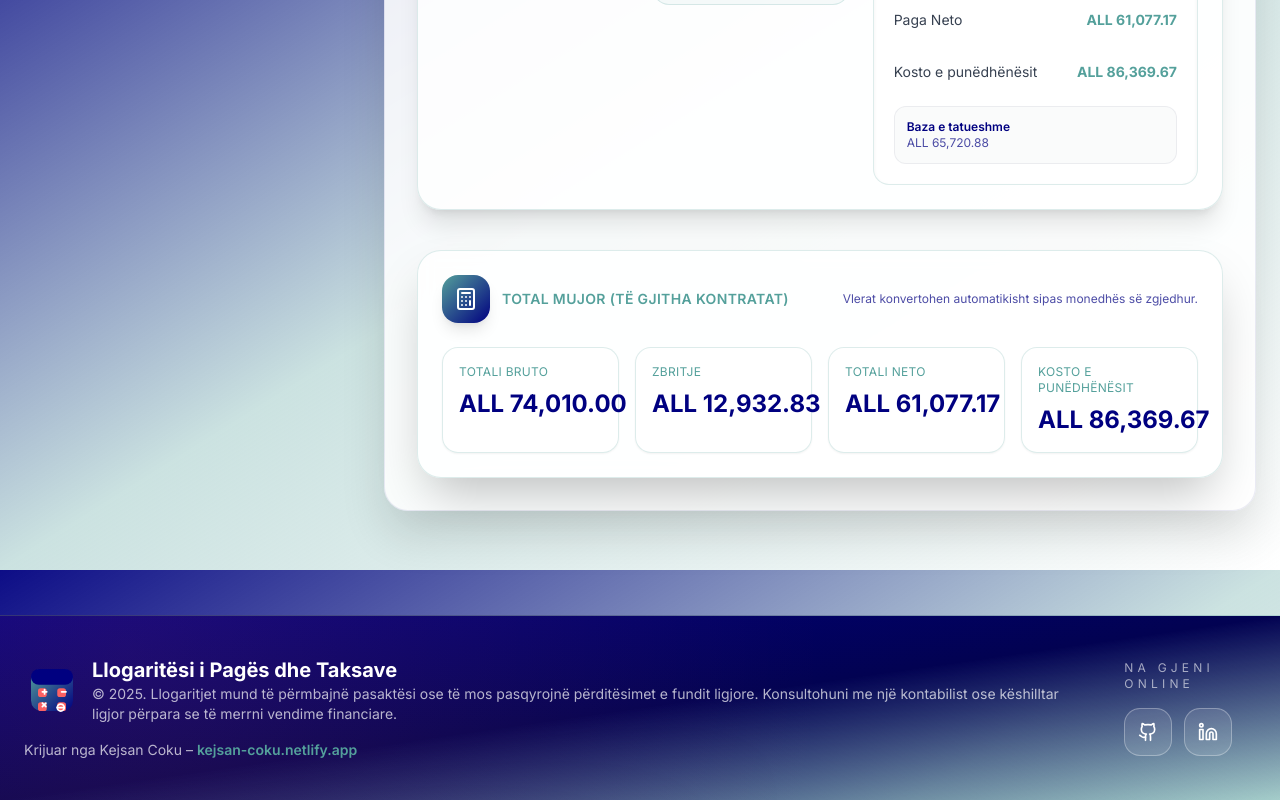
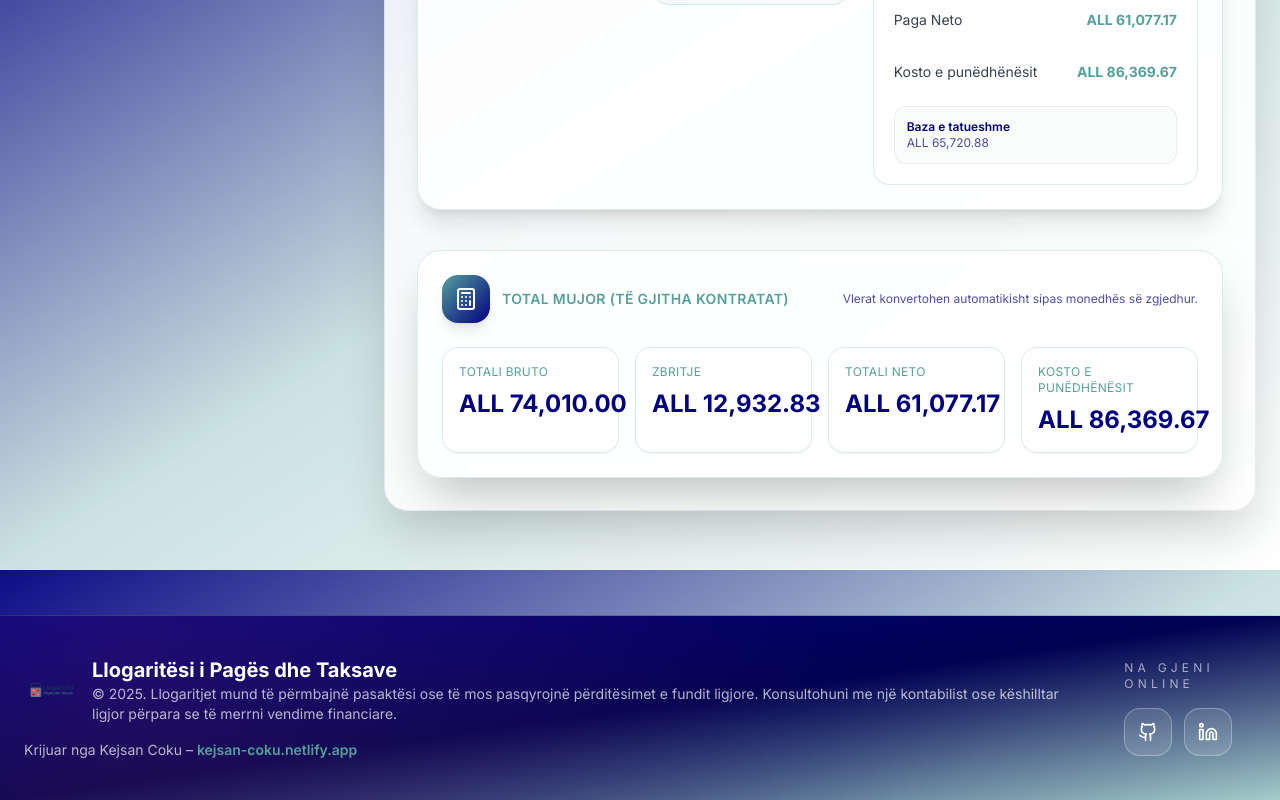
Before and after one commit to Kejsan/llogaritesi-i-pages-dhe-taksave, a React (Vite) app: page / in a window 1280 px wide. Shown: the part 1830-2630 px from the top of the page. Built offline with nearby package versions, Linux system fonts and the light colour scheme; no server answers.

Commit message:
Update Footer.jsx

```diff
--- a/src/components/Footer.jsx
+++ b/src/components/Footer.jsx
@@ -20,7 +20,7 @@ export const Footer = ({ t }) => (
         <div className="relative max-w-7xl mx-auto flex flex-col gap-10 px-6 py-10 lg:flex-row lg:items-center lg:justify-between">
             <div>
                 <div className="flex items-center gap-3">
-                    <img src="/logo-mark.svg" alt="Llogaritësi" className="h-14 w-14" />
+                    <img src="/Llogaritësi i Pagës dhe Taksave.png" alt="Llogaritësi" className="h-14 w-14" />
                     <div>
                         <p className="text-xl font-bold">Llogaritësi i Pagës dhe Taksave</p>
                         <p className="text-sm text-white/70">{t.footerCopyright}</p>
```
